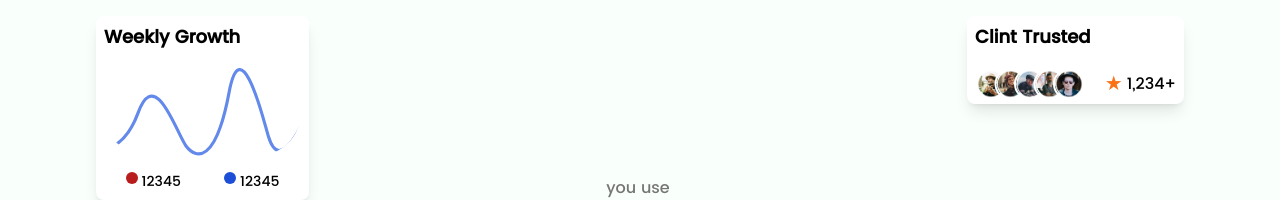
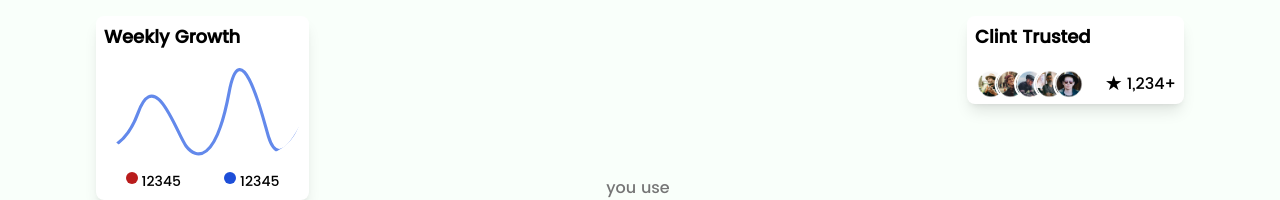
Before and after one commit to aliakbarzn/hooman, a Next.js app: page /en/about in a window 1280 px wide. Shown: the part 128-328 px from the top of the page. Built offline with nearby package versions, Linux system fonts and the light colour scheme.

Commit message:
feat:color

```diff
--- a/src/sections/about/cardClintTrusted.tsx
+++ b/src/sections/about/cardClintTrusted.tsx
@@ -35,7 +35,7 @@ const CardClintTrusted = ({ images, starCount }: CardClintTrustedProps) => {
         </div>
 
         <div className="flex items-center gap-1">
-          <span className="text-orange-500 text-xl">★</span>
+          <span className="text-pretty text-xl">★</span>
           <span>{starCount.toLocaleString()}+ </span>
         </div>
       </div>
--- a/src/sections/searchPage/Filters/FilterModal/ModalContent/Features.tsx
+++ b/src/sections/searchPage/Filters/FilterModal/ModalContent/Features.tsx
@@ -53,7 +53,7 @@ const Features: React.FC<FeaturesProps> = ({ localFilters, setLocalFilters }) =>
 
             <span
               className={`mt-2 text-sm font-medium ${
-                localFilters?.fitcher?.includes(label) ? "text-orange-500" : "text-gray-700"
+                localFilters?.fitcher?.includes(label) ? "text-primary" : "text-gray-700"
               }`}
             >
               {label.toLowerCase()}
--- a/src/sections/searchPage/Filters/FilterModal/ModalContent/OpeningHours.tsx
+++ b/src/sections/searchPage/Filters/FilterModal/ModalContent/OpeningHours.tsx
@@ -32,7 +32,7 @@ const OpeningHours: React.FC<OpeningHoursProps> = ({ localFilters, setLocalFilte
             }`}
           >
             {localFilters?.openingHours === day && (
-              <span className="w-3 h-3 bg-orange-500 rounded-full" />
+              <span className="w-3 h-3 bg-primary rounded-full" />
             )}
           </span>
           <span className="ml-2 text-xl font-light">{day}</span>
--- a/src/sections/searchPage/Filters/FilterModal/ModalContent/SortBy.tsx
+++ b/src/sections/searchPage/Filters/FilterModal/ModalContent/SortBy.tsx
@@ -31,7 +31,7 @@ const SortBy: React.FC<SortByProps> = ({ localFilters, setLocalFilters }) => {
             }`}
           >
             {localFilters?.sort === option && (
-              <span className="w-3 h-3 bg-orange-500 rounded-full" />
+              <span className="w-3 h-3 bg-primary rounded-full" />
             )}
           </span>
 
```
